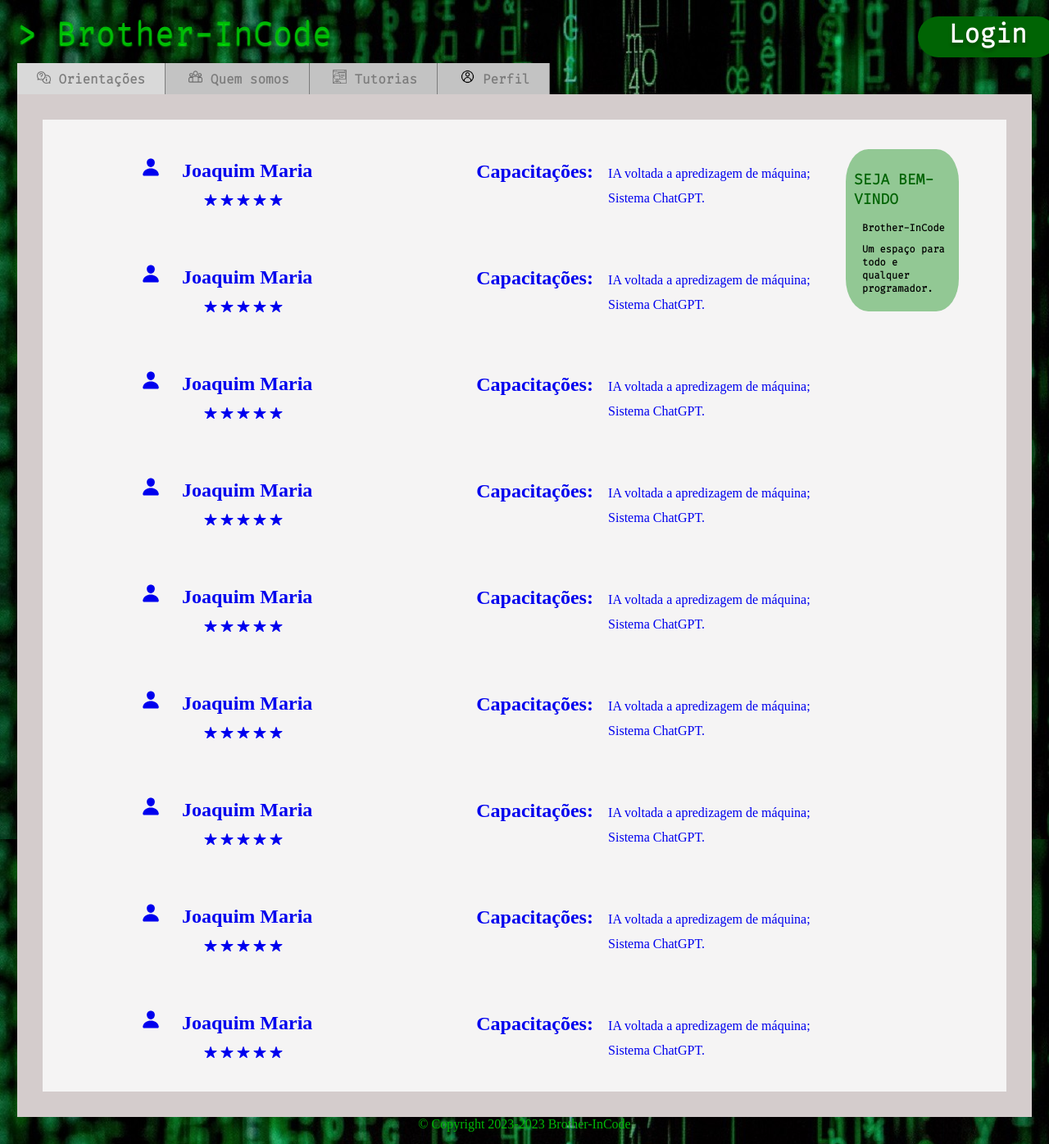
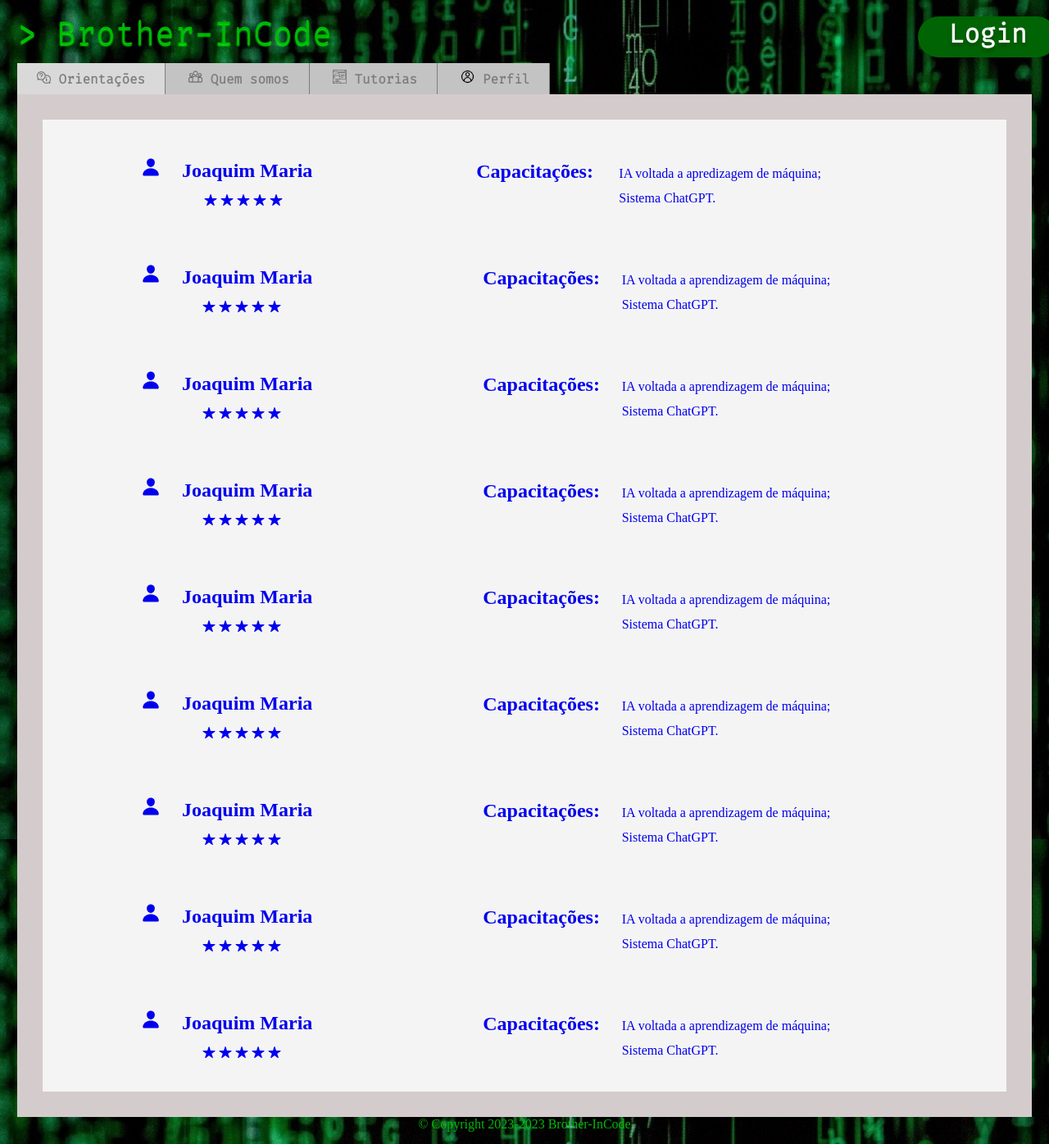
Before and after one commit to CarlosALPessoa/brotherInCode-WithBack, a Django app: template brotherInCode/templates/brotherInCode/main2.html in a window 1280 px wide. Shown: the whole page at 82% size. Run offline with Django 4.2, Linux system fonts and the light colour scheme; the template is opened without the code that fills it, so the values that code supplies are empty.

Commit message:
Update main2.html
coloquei mais no padrão de design do resto do site

```diff
--- a/brotherInCode/templates/brotherInCode/main2.html
+++ b/brotherInCode/templates/brotherInCode/main2.html
@@ -40,8 +40,8 @@
                             Joaquim Maria</h2>
 
                             <!--Mostragem de suas competências-->
-                            <h2 style=" float: right; margin-top: 22px; margin-left: -300px;">Capacitações:</h2>
-                            <ul style="float: right; margin-top: 25px; margin-right: -40%;">
+                            <h2 style=" float: right; margin-top: 22px; margin-left: -210px;">Capacitações:</h2>
+                            <ul style="float: right; margin-top: 25px; margin-right: -42%;">
                                 <li>IA voltada a apredizagem de máquina;</li>
                                 <li>Sistema ChatGPT.</li>
                             </ul>
@@ -76,9 +76,9 @@
                             Joaquim Maria</h2>
 
                             <!--Mostragem de suas competências-->
-                            <h2 style=" float: right; margin-top: 22px; margin-left: -300px;">Capacitações:</h2>
-                            <ul style="float: right; margin-top: 25px; margin-right: -40%;">
-                                <li>IA voltada a apredizagem de máquina;</li>
+                            <h2 style=" float: right; margin-top: 22px; margin-left: -210px;">Capacitações:</h2>
+                            <ul style="float: right; margin-top: 25px; margin-right: -42%;">
+                                <li>IA voltada a aprendizagem de máquina;</li>
                                 <li>Sistema ChatGPT.</li>
                             </ul>
 
@@ -112,9 +112,9 @@
                             Joaquim Maria</h2>
 
                             <!--Mostragem de suas competências-->
-                            <h2 style=" float: right; margin-top: 22px; margin-left: -300px;">Capacitações:</h2>
-                            <ul style="float: right; margin-top: 25px; margin-right: -40%;">
-                                <li>IA voltada a apredizagem de máquina;</li>
+                            <h2 style=" float: right; margin-top: 22px; margin-left: -210px;">Capacitações:</h2>
+                            <ul style="float: right; margin-top: 25px; margin-right: -42%;">
+                                <li>IA voltada a aprendizagem de máquina;</li>
                                 <li>Sistema ChatGPT.</li>
                             </ul>
 
@@ -148,9 +148,9 @@
                             Joaquim Maria</h2>
 
                             <!--Mostragem de suas competências-->
-                            <h2 style=" float: right; margin-top: 22px; margin-left: -300px;">Capacitações:</h2>
-                            <ul style="float: right; margin-top: 25px; margin-right: -40%;">
-                                <li>IA voltada a apredizagem de máquina;</li>
+                            <h2 style=" float: right; margin-top: 22px; margin-left: -210px;">Capacitações:</h2>
+                            <ul style="float: right; margin-top: 25px; margin-right: -42%;">
+                                <li>IA voltada a aprendizagem de máquina;</li>
                                 <li>Sistema ChatGPT.</li>
                             </ul>
 
@@ -184,9 +184,9 @@
                             Joaquim Maria</h2>
 
                             <!--Mostragem de suas competências-->
-                            <h2 style=" float: right; margin-top: 22px; margin-left: -300px;">Capacitações:</h2>
-                            <ul style="float: right; margin-top: 25px; margin-right: -40%;">
-                                <li>IA voltada a apredizagem de máquina;</li>
+                            <h2 style=" float: right; margin-top: 22px; margin-left: -210px;">Capacitações:</h2>
+                            <ul style="float: right; margin-top: 25px; margin-right: -42%;">
+                                <li>IA voltada a aprendizagem de máquina;</li>
                                 <li>Sistema ChatGPT.</li>
                             </ul>
 
@@ -220,9 +220,46 @@
                             Joaquim Maria</h2>
 
                             <!--Mostragem de suas competências-->
-                            <h2 style=" float: right; margin-top: 22px; margin-left: -300px;">Capacitações:</h2>
-                            <ul style="float: right; margin-top: 25px; margin-right: -40%;">
-                                <li>IA voltada a apredizagem de máquina;</li>
+                            <h2 style=" float: right; margin-top: 22px; margin-left: -210px;">Capacitações:</h2>
+                            <ul style="float: right; margin-top: 25px; margin-right: -42%;">
+                                <li>IA voltada a aprendizagem de máquina;</li>
+                                <li>Sistema ChatGPT.</li>
+                            </ul>
+
+                            <!--Mostragem de avaliação com base nos usuários-->
+                            <div style="float: left; margin-left: -20%; padding: -25px; margin-top: 60px;">
+                                <span class="botao_icon">
+                                    <ion-icon name="star"></ion-icon>
+                                </span>
+                                <span class="botao_icon">
+                                    <ion-icon name="star"></ion-icon>
+                                </span>
+                                <span class="botao_icon">
+                                    <ion-icon name="star"></ion-icon>
+                                </span>
+                                <span class="botao_icon">
+                                    <ion-icon name="star"></ion-icon>
+                                </span>
+                                <span class="botao_icon">
+                                    <ion-icon name="star"></ion-icon>
+                                </span>
+                            </div>
+                    </a>
+                </li>
+            </ul>
+            <!--Corpo link para clique tutoria-->
+            <ul>
+                <li style="list-style: none; display: inline-block;">
+                    <a href="main.html">
+                            <h2 style="position:static; margin-left: 90px; margin-top: 20px; float: left;">
+                            <ion-icon name="person" style="position: static;margin-left: 20px; margin-right: 20px;"></ion-icon>
+                            Joaquim Maria</h2>
+
+
+                            <!--Mostragem de suas competências-->
+                            <h2 style=" float: right; margin-top: 22px; margin-left: -210px;">Capacitações:</h2>
+                            <ul style="float: right; margin-top: 25px; margin-right: -42%;">
+                                <li>IA voltada a aprendizagem de máquina;</li>
                                 <li>Sistema ChatGPT.</li>
                             </ul>
 
@@ -256,9 +293,9 @@
                             Joaquim Maria</h2>
 
                             <!--Mostragem de suas competências-->
-                            <h2 style=" float: right; margin-top: 22px; margin-left: -300px;">Capacitações:</h2>
-                            <ul style="float: right; margin-top: 25px; margin-right: -40%;">
-                                <li>IA voltada a apredizagem de máquina;</li>
+                            <h2 style=" float: right; margin-top: 22px; margin-left: -210px;">Capacitações:</h2>
+                            <ul style="float: right; margin-top: 25px; margin-right: -42%;">
+                                <li>IA voltada a aprendizagem de máquina;</li>
                                 <li>Sistema ChatGPT.</li>
                             </ul>
 
@@ -292,45 +329,9 @@
                             Joaquim Maria</h2>
 
                             <!--Mostragem de suas competências-->
-                            <h2 style=" float: right; margin-top: 22px; margin-left: -300px;">Capacitações:</h2>
-                            <ul style="float: right; margin-top: 25px; margin-right: -40%;">
-                                <li>IA voltada a apredizagem de máquina;</li>
-                                <li>Sistema ChatGPT.</li>
-                            </ul>
-
-                            <!--Mostragem de avaliação com base nos usuários-->
-                            <div style="float: left; margin-left: -20%; padding: -25px; margin-top: 60px;">
-                                <span class="botao_icon">
-                                    <ion-icon name="star"></ion-icon>
-                                </span>
-                                <span class="botao_icon">
-                                    <ion-icon name="star"></ion-icon>
-                                </span>
-                                <span class="botao_icon">
-                                    <ion-icon name="star"></ion-icon>
-                                </span>
-                                <span class="botao_icon">
-                                    <ion-icon name="star"></ion-icon>
-                                </span>
-                                <span class="botao_icon">
-                                    <ion-icon name="star"></ion-icon>
-                                </span>
-                            </div>
-                    </a>
-                </li>
-            </ul>
-            <!--Corpo link para clique tutoria-->
-            <ul>
-                <li style="list-style: none; display: inline-block;">
-                    <a href="main.html">
-                            <h2 style="position:static; margin-left: 90px; margin-top: 20px; float: left;">
-                            <ion-icon name="person" style="position: static;margin-left: 20px; margin-right: 20px;"></ion-icon>
-                            Joaquim Maria</h2>
-
-                            <!--Mostragem de suas competências-->
-                            <h2 style=" float: right; margin-top: 22px; margin-left: -300px;">Capacitações:</h2>
-                            <ul style="float: right; margin-top: 25px; margin-right: -40%;">
-                                <li>IA voltada a apredizagem de máquina;</li>
+                            <h2 style=" float: right; margin-top: 22px; margin-left: -210px;">Capacitações:</h2>
+                            <ul style="float: right; margin-top: 25px; margin-right: -42%;">
+                                <li>IA voltada a aprendizagem de máquina;</li>
                                 <li>Sistema ChatGPT.</li>
                             </ul>
 
@@ -360,7 +361,7 @@
         <!--FIM CORPO LINK-->
 
         <!--Apresentação bem-vindo-->
-        <div id="sobre2" style="position:fixed;  float: right;">
+<!--        <div id="sobre2" style="position:fixed;  float: right;">
 
 
             <h2>SEJA BEM-VINDO</h2>
@@ -369,7 +370,7 @@
 
 
 		    </div>
-
+-->
     </div>
         <script type="module" src="https://unpkg.com/ionicons@7.1.0/dist/ionicons/ionicons.esm.js"></script>
         <script nomodule src="https://unpkg.com/ionicons@7.1.0/dist/ionicons/ionicons.js"></script>
```
